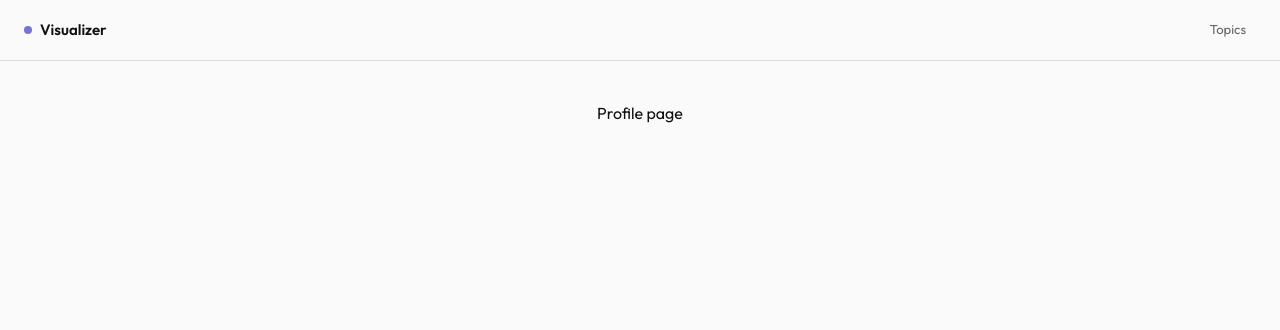
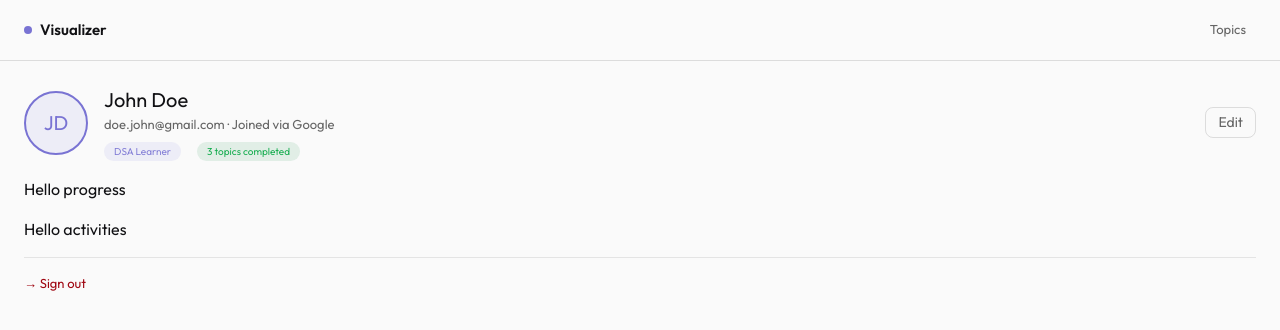
Before and after one commit to rimsha-shoukat/visualizer, a Next.js app: page /profile in a window 1280 px wide. Shown: the top 330 px of the page. Built offline with nearby package versions, Linux system fonts and the light colour scheme.

Commit message:
user info ui added in user profile page

```diff
--- /dev/null
+++ b/src/app/(auth)/profile/activities.tsx
@@ -0,0 +1,3 @@
+export default function Activities() {
+  return <h1>Hello activities</h1>;
+}
--- a/src/app/(auth)/profile/page.tsx
+++ b/src/app/(auth)/profile/page.tsx
@@ -1,4 +1,6 @@
 import Link from "next/link";
+import Progress from "./progress";
+import Activities from "./activities";
 
 export default function Profile() {
   return (
@@ -15,8 +17,35 @@ export default function Profile() {
           Topics
         </Link>
       </nav>
-      <section className="flex flex-col items-center justify-center gap-4 my-10">
-        Profile page
+      <section className="p-6 flex flex-col gap-4 items-start justify-start">
+        <div className="w-full flex flex-row items-center justify-between gap-4">
+          <div className="flex flex-row items-center justify-center gap-4">
+            <div className="max-[470px]:hidden border-2 border-accent rounded-full w-16 h-16 bg-accent/10 text-[20px] text-accent flex items-center justify-center shrink-0">
+              JD
+            </div>
+            <div>
+              <h1 className="text-[20px]">John Doe</h1>
+              <p className="text-[13px] text-muted">
+                doe.john@gmail.com · Joined via Google
+              </p>
+              <div className="flex flex-row items-center justify-start gap-4 text-[10px] mt-2">
+                <p className="px-2.5 py-0.5 rounded-full text-accent/90 bg-accent/10">
+                  DSA Learner
+                </p>
+                <p className="px-2.5 py-0.5 rounded-full text-green-600/90 bg-green-700/10">
+                  3 topics completed
+                </p>
+              </div>
+            </div>
+          </div>
+          <button className="text-muted text-[14px] px-3 py-1 rounded-lg border border-muted/20">
+            Edit
+          </button>
+        </div>
+        <Progress />
+        <Activities />
+        <div className="w-full h-0 border-t border-t-muted/15"></div>
+        <button className="text-red-800 text-[13px]">→ Sign out</button>
       </section>
     </>
   );
--- /dev/null
+++ b/src/app/(auth)/profile/progress.tsx
@@ -0,0 +1,3 @@
+export default function Progress() {
+  return <h1>Hello progress</h1>;
+}
```
